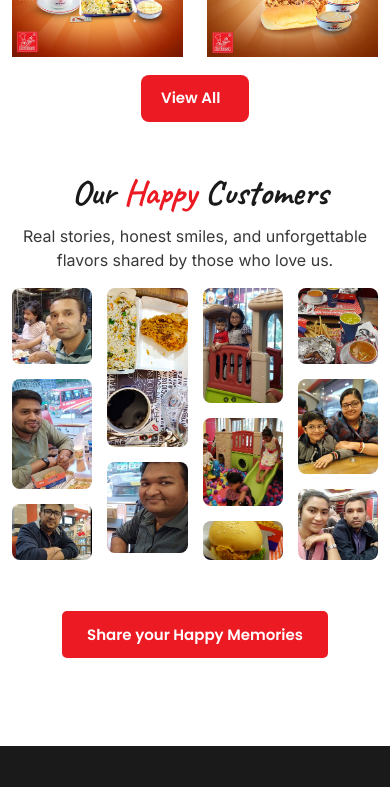
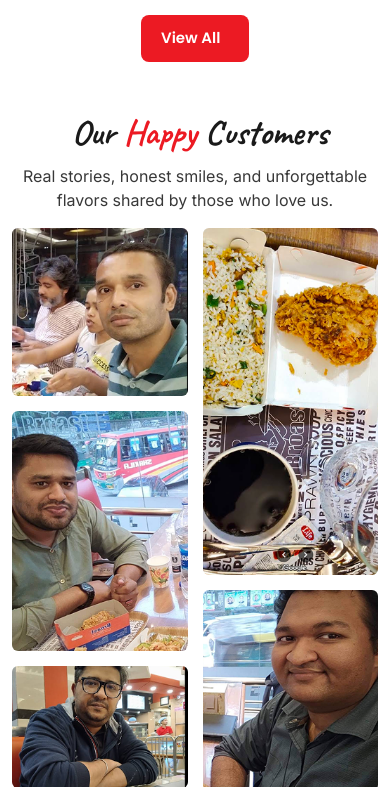
Before and after one commit to SadmanSalim/Broast-Cafe, a plain HTML site: page index.html in a window 390 px wide. Shown: the part 1854-2641 px from the top of the page. Drawn offline with Linux system fonts and the light colour scheme; no server answers; some icons are missing; a web font is replaced by a local one.

Commit message:
Enhance layout and responsiveness by adding padding to categorise menu cards, adjusting grid column count, and modifying image border radius in CSS. Update slider settings to show more slides on smaller screens.

```diff
--- a/assets/css/responsive.css
+++ b/assets/css/responsive.css
@@ -59,4 +59,14 @@
         left: 60px !important;
         top: -18px;
       }
+      #categorise_menu .card {
+        padding: 75px 15px;
+      }
+      .grid {
+        column-count: 2;
+        column-gap: 15px;
+      }
+      .grid .item:nth-child(n+6) {
+        display: none;
+      }
 }
--- a/assets/css/style.css
+++ b/assets/css/style.css
@@ -390,7 +390,7 @@ header .offcanvas-body ul li {
 
 .grid img {
   width: 100%;
-  border-radius: 8px;
+  border-radius: 6px;
   display: block;
 }
 .custom_memory_btn a {
--- a/assets/js/main.js
+++ b/assets/js/main.js
@@ -57,7 +57,7 @@ $(document).ready(function(){
       {
         breakpoint: 576,
         settings: {
-          slidesToShow: 1,
+          slidesToShow: 2,
         }
       }
     ]
--- a/index.html
+++ b/index.html
@@ -296,37 +296,37 @@
                 <div class="content mt-3">
                     <div class="grid">
                         <div class="item">
-                            <img src="./assets/img/reviews/1.png" alt="review">
+                            <img class="img-fluid" src="./assets/img/reviews/1.png" alt="review">
                         </div>
                         <div class="item">
-                            <img src="./assets/img/reviews/2.png" alt="review">
+                            <img class="img-fluid" src="./assets/img/reviews/2.png" alt="review">
                         </div>
                         <div class="item">
-                            <img src="./assets/img/reviews/3.png" alt="review">
+                            <img class="img-fluid" src="./assets/img/reviews/3.png" alt="review">
                         </div>
                         <div class="item">
-                            <img src="./assets/img/reviews/4.png" alt="review">
+                            <img class="img-fluid" src="./assets/img/reviews/4.png" alt="review">
                         </div>
                         <div class="item">
-                            <img src="./assets/img/reviews/5.png" alt="review">
+                            <img class="img-fluid" src="./assets/img/reviews/5.png" alt="review">
                         </div>
                         <div class="item">
-                            <img src="./assets/img/reviews/6.png" alt="review">
+                            <img class="img-fluid" src="./assets/img/reviews/6.png" alt="review">
                         </div>
                         <div class="item">
-                            <img src="./assets/img/reviews/7.png" alt="review">
+                            <img class="img-fluid" src="./assets/img/reviews/7.png" alt="review">
                         </div>
                         <div class="item">
-                            <img src="./assets/img/reviews/8.png" alt="review">
+                            <img class="img-fluid" src="./assets/img/reviews/8.png" alt="review">
                         </div>
                         <div class="item">
-                            <img src="./assets/img/reviews/9.png" alt="review">
+                            <img  class="img-fluid" src="./assets/img/reviews/9.png" alt="review">
                         </div>
                         <div class="item">
-                            <img src="./assets/img/reviews/10.png" alt="review">
+                            <img class="img-fluid" src="./assets/img/reviews/10.png" alt="review">
                         </div>
                         <div class="item">
-                            <img src="./assets/img/reviews/11.png" alt="review">
+                            <img class="img-fluid" src="./assets/img/reviews/11.png" alt="review">
                         </div>
                     </div>
                     <div class="custom_memory_btn text-center mt-5">
```
